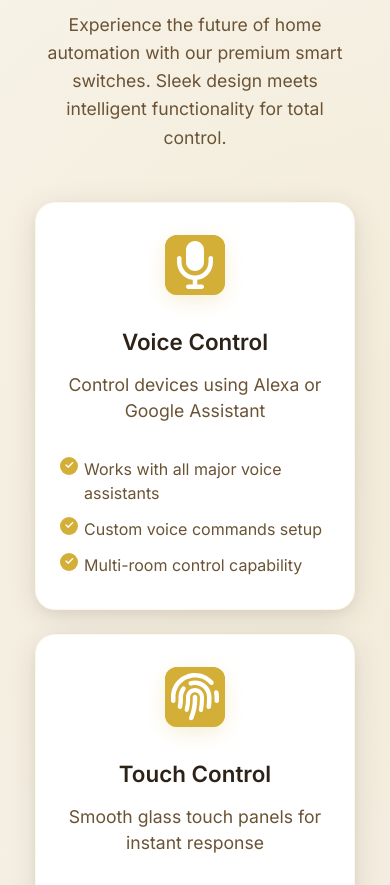
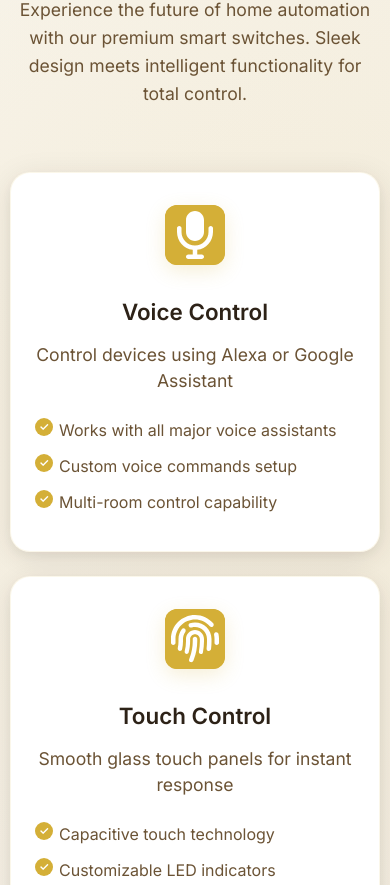
Before and after one commit to arnav14-dev/superfin-final-web, a React (Create React App) app: page / in a window 390 px wide. Shown: the part 1099-1984 px from the top of the page. Built offline with nearby package versions, Linux system fonts and the light colour scheme; the HTML template or start-up script is replaced by a standard one.

Commit message:
fixed feature section cards size issue

```diff
--- a/src/pages/FAQPage.jsx
+++ b/src/pages/FAQPage.jsx
@@ -189,19 +189,7 @@ const FAQPage = () => {
                 </a>
               </div>
 
-              <div className="faq-contact-card">
-                <div className="faq-contact-icon">
-                  <MessageCircle className="w-8 h-8" />
-                </div>
-                <h3 className="faq-contact-title-card">Live Chat</h3>
-                <p className="faq-contact-description">
-                  Get instant support through our live chat feature during business hours.
-                </p>
-                <a href="#" className="faq-contact-button">
-                  <MessageCircle className="w-4 h-4" />
-                  Start Chat
-                </a>
-              </div>
+
             </motion.div>
           </motion.div>
         </div>
--- a/src/styles/TestimonialsPage.css
+++ b/src/styles/TestimonialsPage.css
@@ -99,13 +99,21 @@
 
 .testimonials-container {
   max-width: 80rem;
+  margin: 0 auto;
   padding: 0 1rem;
+  display: flex;
+  justify-content: center;
+  align-items: center;
 }
 
 .testimonials-grid {
   display: grid;
   grid-template-columns: repeat(auto-fit, minmax(350px, 1fr));
   gap: 1rem;
+  width: 100%;
+  max-width: 1200px;
+  justify-items: center;
+  align-items: start;
 }
 
 .testimonial-card {
@@ -209,9 +217,17 @@
     font-size: 1.125rem;
   }
 
+  .testimonials-container {
+    padding: 0 15px;
+  }
+
   .testimonials-grid {
     grid-template-columns: 1fr;
     gap: 1.5rem;
+    width: 100%;
+    max-width: 400px;
+    margin: 0 auto;
+    justify-items: center;
   }
 
   .testimonial-card {
--- a/src/styles/features.css
+++ b/src/styles/features.css
@@ -38,7 +38,6 @@ body, html {
 .feature-card::before,
 .feature-card::after {
   background-image: none !important;
-  background-gradient: none !important;
 }
 
 /* Override any CSS variables that might cause orange color */
@@ -74,11 +73,15 @@ body, html {
 
 .features-container {
   max-width: 1500px;
-  margin: 30px 20px;
+  margin: 30px auto;
   margin-bottom: 50px;
-  padding: 0px 10px;
+  padding: 0px 20px;
   position: relative;
   z-index: 2;
+  display: flex;
+  flex-direction: column;
+  align-items: center;
+  justify-content: center;
 }
 
 .features-title {
@@ -116,7 +119,6 @@ body, html {
   font-size: 1.25rem;
   color: var(--text-secondary);
   text-align: center;
-  margin-bottom: 4rem;
   max-width: 600px;
   margin-left: auto;
   margin-right: auto;
@@ -126,12 +128,16 @@ body, html {
 
 .features-grid {
   display: grid;
-  grid-template-columns: repeat(auto-fit, minmax(350px, 1fr));
-  gap: 6rem;
+  grid-template-columns: repeat(3, 1fr);
+  gap: 2.5rem;
   margin-top: 3rem;
+  width: 100%;
+  max-width: 1600px;
+  justify-items: center;
+  align-items: start;
 }
 
-/* Feature card - larger size */
+/* Feature card - uniform size */
 .feature-card {
   background: white !important;
   background-image: none !important;
@@ -149,7 +155,10 @@ body, html {
   flex-direction: column;
   align-items: center;
   text-align: center;
-  min-height: 400px;
+  height: 450px;
+  width: 100%;
+  max-width: 420px;
+  justify-content: space-between;
 }
 
 .feature-card::before {
@@ -238,7 +247,8 @@ body, html {
   font-size: 1.1rem;
   color: var(--text-secondary);
   line-height: 1.5;
-  margin-bottom: 2rem;
+  margin-bottom: 1.5rem;
+  flex-shrink: 0;
 }
 
 /* Feature list - left aligned as in image */
@@ -248,6 +258,10 @@ body, html {
   margin: 0;
   text-align: left;
   width: 100%;
+  flex-grow: 1;
+  display: flex;
+  flex-direction: column;
+  justify-content: flex-start;
 }
 
 .feature-details li {
@@ -283,6 +297,44 @@ body, html {
 }
 
 /* Responsive Design */
+@media (max-width: 1200px) {
+  .features-container {
+    padding: 0 20px;
+    margin: 25px auto;
+  }
+
+  .features-grid {
+    grid-template-columns: repeat(3, 1fr);
+    gap: 2rem;
+    max-width: 1400px;
+    justify-items: center;
+  }
+
+  .feature-card {
+    max-width: 400px;
+    height: 480px;
+  }
+}
+
+@media (max-width: 1024px) {
+  .features-container {
+    padding: 0 20px;
+    margin: 25px auto;
+  }
+
+  .features-grid {
+    grid-template-columns: repeat(2, 1fr);
+    gap: 2rem;
+    max-width: 1000px;
+    justify-items: center;
+  }
+
+  .feature-card {
+    max-width: 450px;
+    height: 450px;
+  }
+}
+
 @media (max-width: 768px) {
   .features-header {
     padding: 60px 0;
@@ -290,16 +342,24 @@ body, html {
 
   .features-container {
     padding: 0 15px;
+    margin: 20px auto;
+    text-align: center;
   }
 
   .features-grid {
     grid-template-columns: 1fr;
     gap: 1.5rem;
+    width: 100%;
+    max-width: 500px;
+    margin: 0 auto;
+    justify-items: center;
   }
 
   .feature-card {
     padding: 2.5rem 2rem;
-    min-height: 350px;
+    height: 420px;
+    width: 100%;
+    max-width: 500px;
   }
 
   .features-title {
@@ -329,13 +389,24 @@ body, html {
 }
 
 @media (max-width: 480px) {
+  .features-container {
+    padding: 0 10px;
+    margin: 15px auto;
+  }
+
   .features-grid {
     grid-template-columns: 1fr;
+    width: 100%;
+    max-width: 450px;
+    margin: 0 auto;
+    justify-items: center;
   }
 
   .feature-card {
     padding: 2rem 1.5rem;
-    min-height: 300px;
+    height: 380px;
+    width: 100%;
+    max-width: 450px;
   }
 
   .icon-box {
@@ -408,7 +479,6 @@ body, html {
   background: #d4af37 !important;
   background-color: #d4af37 !important;
   background-image: none !important;
-  background-gradient: none !important;
 }
 
 /* Ensure icon is white and icon box is golden */
@@ -428,5 +498,4 @@ body, html {
 .feature-card * {
   background: white !important;
   background-image: none !important;
-  background-gradient: none !important;
 }
```
